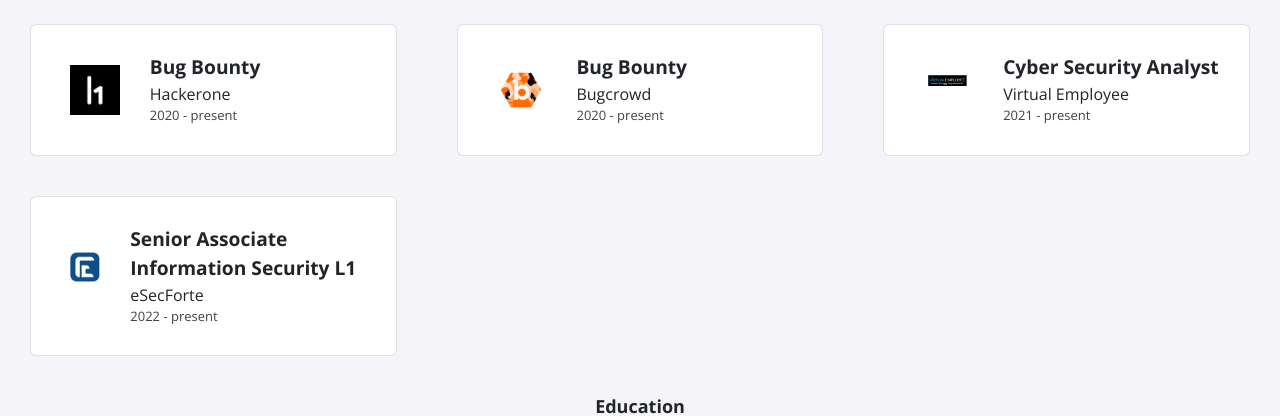
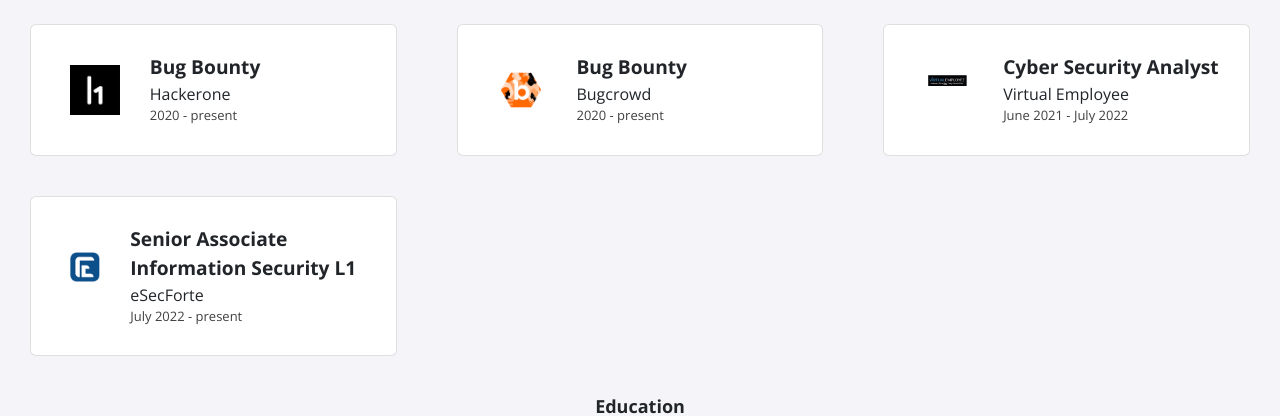
Before and after one commit to Mohitkumar0786/MohitKumar0786.github.io, a Jekyll site: the page built from index.html, in a window 1280 px wide and 900 px high, scrolled down 2735 px. Shown: the part 211-627 px from the top of the window. Built offline with Jekyll 4.4.1, drawn with Linux system fonts in a browser that asks for light colours; nearby versions of some CDN libraries.

Commit message:
Update experience.yml

```diff
--- a/_data/experience.yml
+++ b/_data/experience.yml
@@ -10,10 +10,10 @@
 
 - role: Cyber Security Analyst
   company: Virtual Employee
-  dates: 2021 - present
+  dates: June 2021 - July 2022
   logo: virtual.png
 
 - role: Senior Associate Information Security L1
   company: eSecForte
-  dates: 2022 - present
+  dates: July 2022 - present
   logo: esec1.png
```
